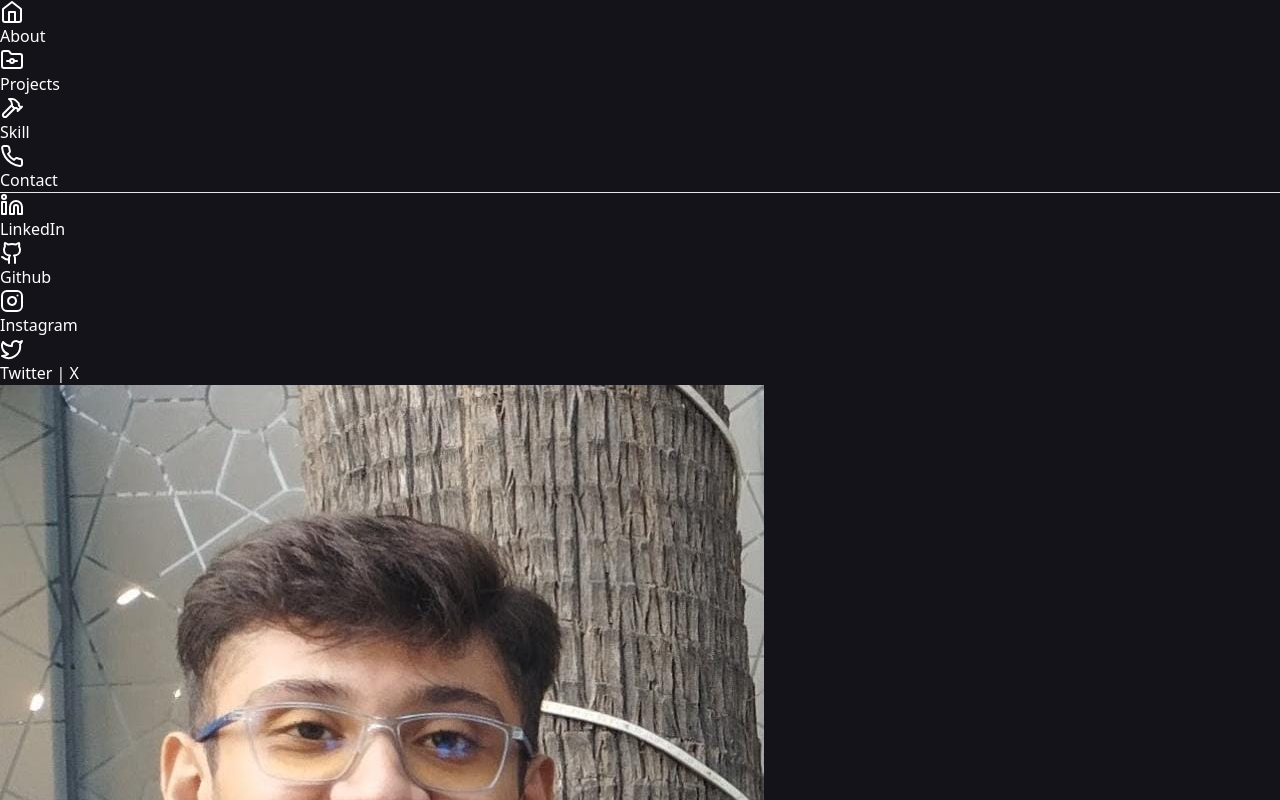
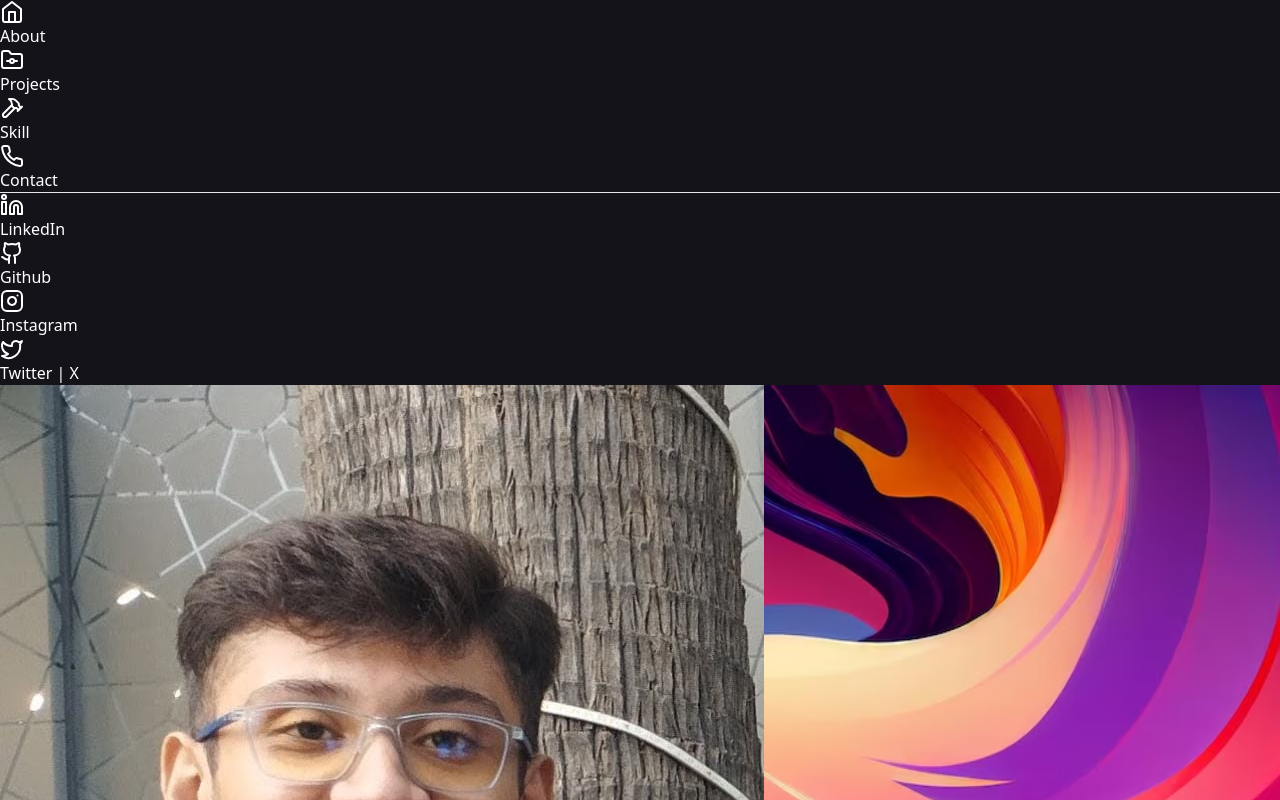
Before and after one commit to yashasvisxena/Portfolio, a React (Vite) app: page / in a window 1280 px wide. Shown: the top 800 px of the page. Built offline with nearby package versions, Linux system fonts and the light colour scheme.

Commit message:
maybe deploy fixed

```diff
--- a/src/Components/Cover.jsx
+++ b/src/Components/Cover.jsx
@@ -1,7 +1,16 @@
+
 import profile from "./images/profile.jpg";
+import background from "./images/back.png";
+
 function Cover() {
+  const coverStyle = {
+    backgroundImage: `url(${background})`,
+    backgroundSize: 'cover', // Set the background size
+    backdropFilter: 'blur(5px)', // Use backdropFilter for blur effect
+  };
+
   return (
-    <div className="cover flex-col h-full w-full rounded-xl bg-[url('public/back.png')] bg-cover backdrop-blur mb-5" id="about">
+    <div style={coverStyle} className="cover flex-col h-full w-full rounded-xl bg-cover mb-5" id="about">
       <div className="backdrop-blur-md flex h-full w-full p-6 rounded-xl items-center justify-around">
         <div className="flex h-full w-4/6 items-center">
           <img
@@ -11,14 +20,13 @@ function Cover() {
           />
 
           <div className="flex h-full flex-col m-2">
-            <h1 className="  text-2xl font-bold">Yashasvi Saxena</h1>
-            <h1 className=" text-lg">@yashasvisxena</h1>
+            <h1 className="text-2xl font-bold">Yashasvi Saxena</h1>
+            <h1 className="text-lg">@yashasvisxena</h1>
           </div>
         </div>
 
         <h1 className="h-full flex w-2/6 text-justify font-semibold text-lg">
-          FrontEnd Web Developer | Learning BackEnd Development | MERN Stack |
-          5-star rating in Java on HackerRank | C .
+          FrontEnd Web Developer | Learning BackEnd Development | MERN Stack | 5-star rating in Java on HackerRank | C .
         </h1>
       </div>
     </div>
```
Also changed, not shown: public/back.png (deleted).
